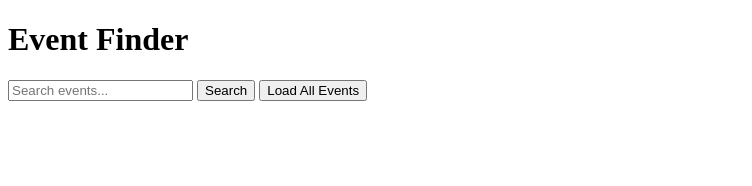
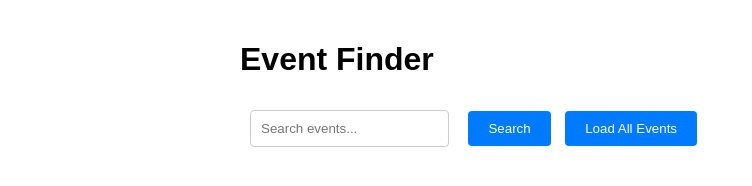
Before and after one commit to AshDubey8/locale, a plain HTML site: page frontend/index.html in a window 1280 px wide. Shown: the whole page, without its empty margins (0-752 px from the left). Drawn offline with Linux system fonts and the light colour scheme.

Commit message:
add styling

```diff
--- a/frontend/index.html
+++ b/frontend/index.html
@@ -2,6 +2,7 @@
 <html>
 <head>
     <title>Locale</title>
+    <link rel="stylesheet" href="style.css">
 </head>
 <body>
     <h1>Event Finder</h1>
--- /dev/null
+++ b/frontend/style.css
@@ -0,0 +1,39 @@
+body {
+    font-family: Arial, sans-serif;
+    max-width: 800px;
+    margin: 0 auto;
+    padding: 20px;
+}
+
+input {
+    padding: 10px;
+    margin: 10px;
+    border: 1px solid #ccc;
+    border-radius: 4px;
+}
+
+button {
+    padding: 10px 20px;
+    margin: 5px;
+    background-color: #007bff;
+    color: white;
+    border: none;
+    border-radius: 4px;
+    cursor: pointer;
+}
+
+button:hover {
+    background-color: #0056b3;
+}
+
+#events div {
+    border: 1px solid #eee;
+    padding: 15px;
+    margin: 10px 0;
+    border-radius: 4px;
+}
+
+h3 {
+    margin-top: 0;
+    color: #333;
+}
```
